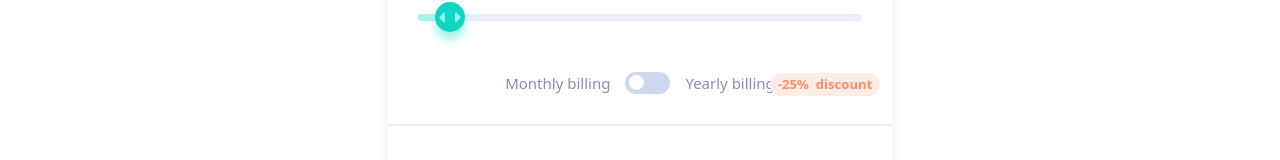
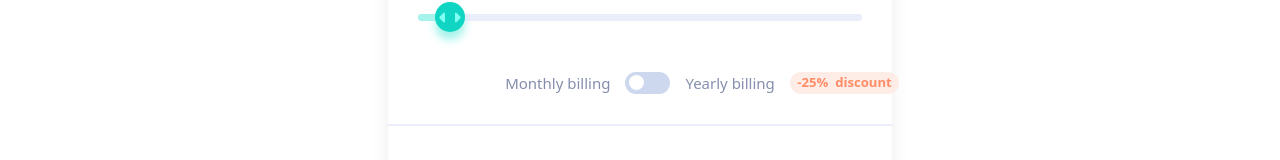
Before and after one commit to mouettxy/interactive-pricing-component, a Vue app: page / in a window 1280 px wide. Shown: the part 281-441 px from the top of the page. Built offline with nearby package versions, Linux system fonts and the light colour scheme.

Commit message:
feat: fix yearly billing discount block placing

```diff
--- a/src/components/pricing-card.vue
+++ b/src/components/pricing-card.vue
@@ -23,15 +23,15 @@
       <div class="flex items-center gap-4 sm:text-sm text-grayish-blue">
         <span>Monthly billing</span>
         <base-switch v-model="yearlyBilling"></base-switch>
-        <span class="relative block">
-          Yearly billing
+        <div class="relative block">
+          <span>Yearly billing</span>
           <span
-            class="absolute -right-11 lg:-right-28 sm:text-xs lg:top-0.5 bg-light-grayish-red text-light-red rounded-3xl px-2 py-0.5 font-bold text-sm"
+            class="sm:text-xs bg-light-grayish-red text-light-red absolute whitespace-nowrap left-[calc(100%+1rem)] rounded-3xl px-2 py-0.5 font-bold text-sm"
           >
             -{{ discount }}%
             <span class="sm:hidden">&nbsp;discount</span>
           </span>
-        </span>
+        </div>
       </div>
     </main>
 
```
